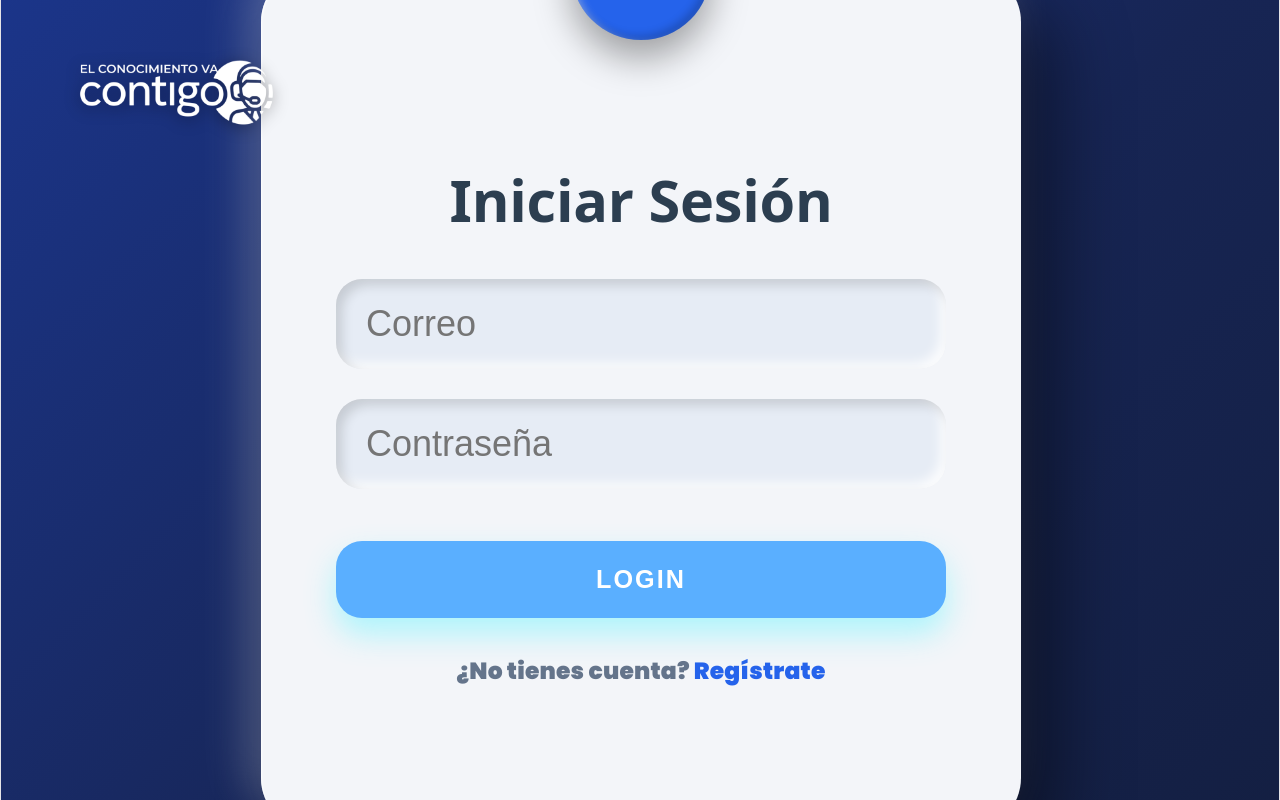
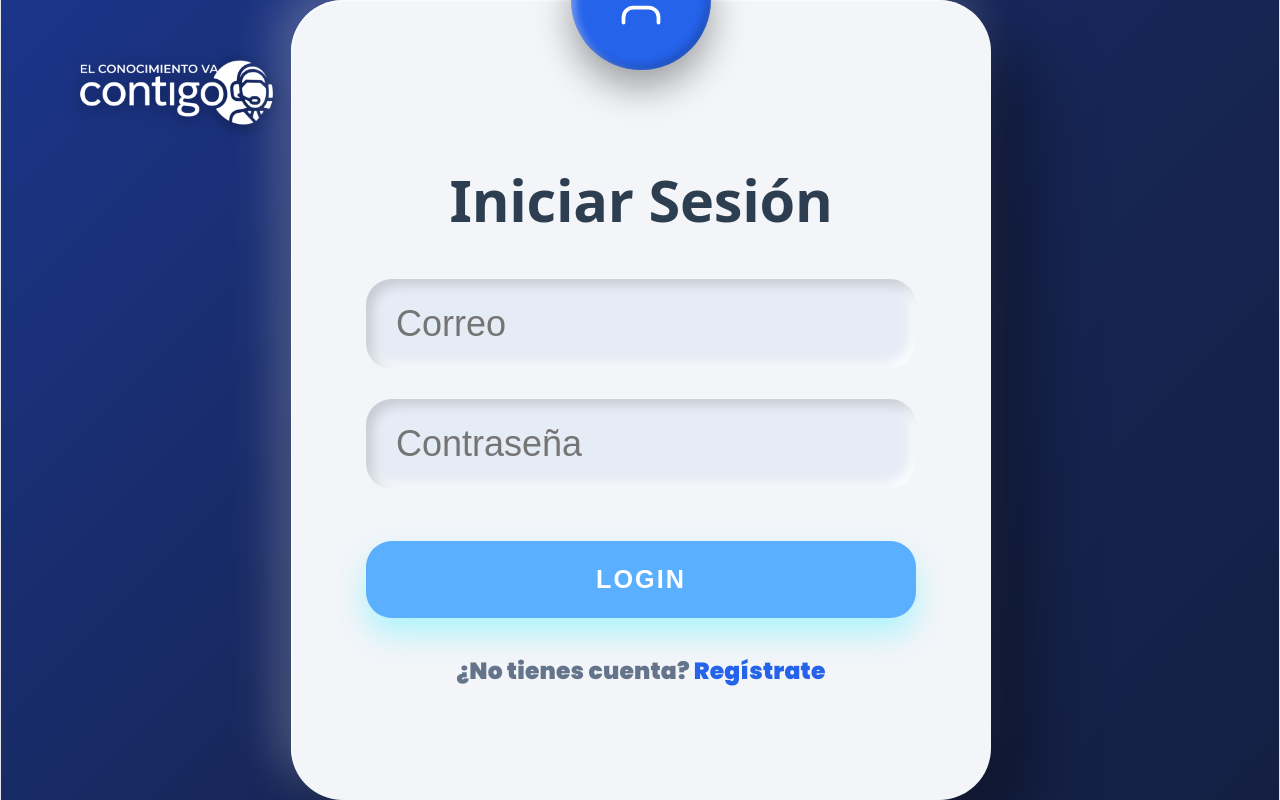
Before and after one commit to juancandela2511/Conocimiento_Contigo, a React (Vite) app: page /login in a window 1280 px wide. Built offline with nearby package versions, Linux system fonts and the light colour scheme.

Commit message:
feat: agrega mejoras y optimizaciones

```diff
--- a/src/pages/Login.css
+++ b/src/pages/Login.css
@@ -42,8 +42,8 @@
 
 /* 2. Tarjeta Neumórfica 3D (Súper amplia) */
 .login-card {
-  width: 760px;  /* Subió de 700px a 760px */
-  height: 860px; /* Subió de 800px a 860px */
+  width: 700px;  /* Subió de 700px a 760px */
+  height: 800px; /* Subió de 800px a 860px */
   position: relative;
   perspective: 1400px;
 }
```
